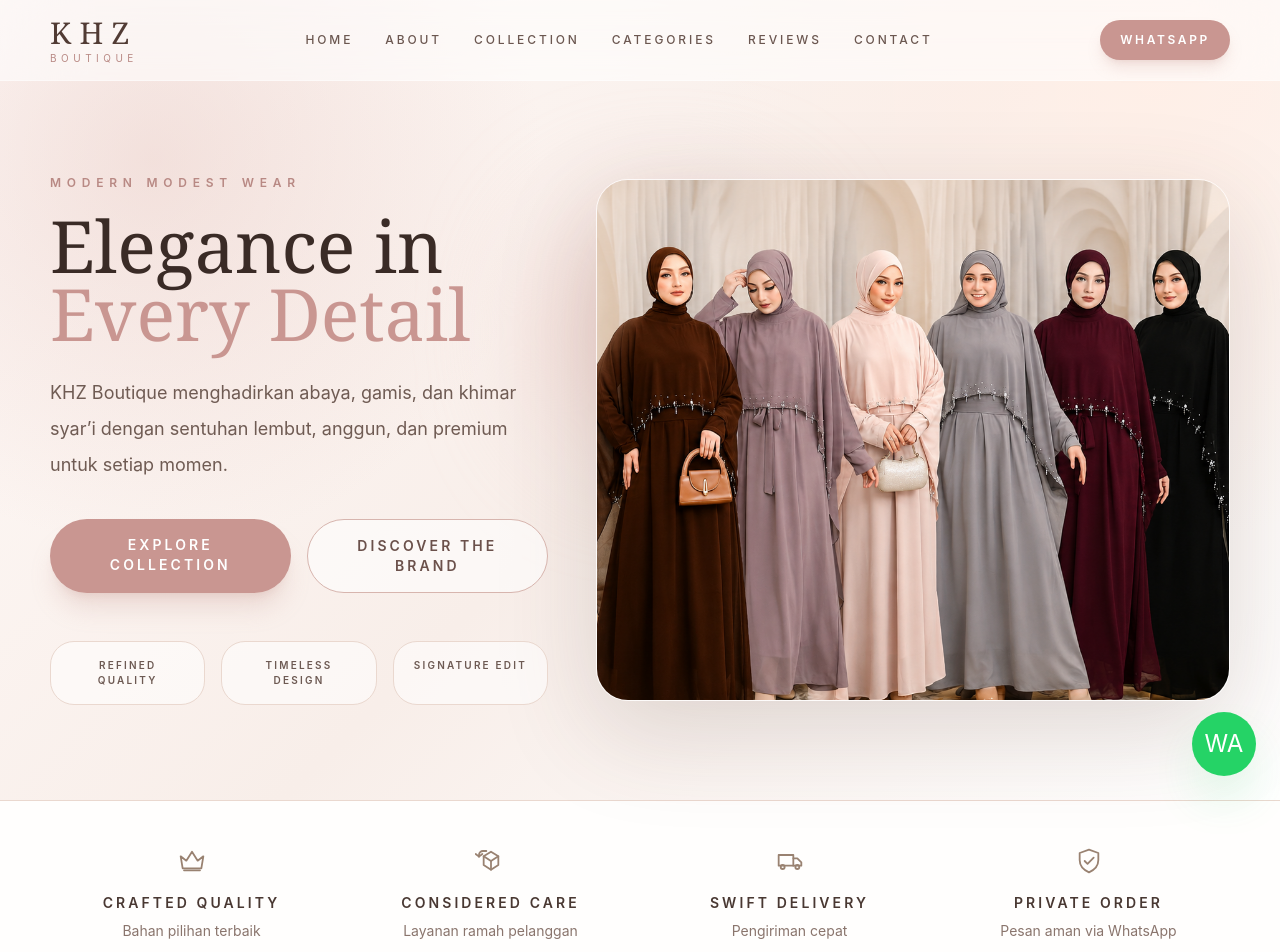
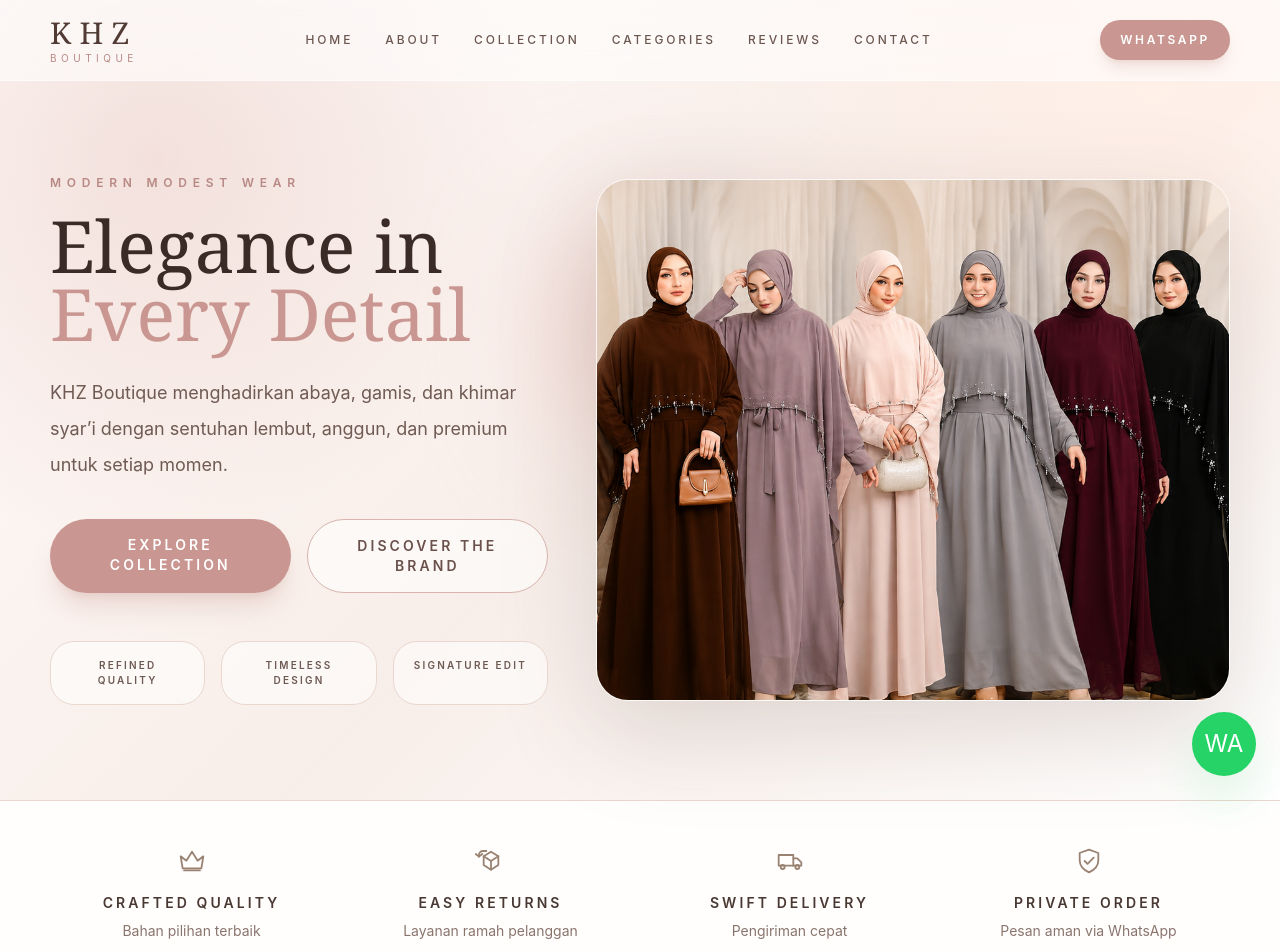
Before and after one commit to ridz15/KHZboutique, a Next.js app: page / in a window 1280 px wide. Shown: the top 952 px of the page. Built offline with nearby package versions, Linux system fonts and the light colour scheme.

Commit message:
Easy Returns

```diff
--- a/src/app/page.tsx
+++ b/src/app/page.tsx
@@ -77,7 +77,7 @@ type FeatureIcon = "crown" | "returns" | "truck" | "shield";
 
 const featureItems: { title: string; desc: string; icon: FeatureIcon }[] = [
   { title: "Crafted Quality", desc: "Bahan pilihan terbaik", icon: "crown" },
-  { title: "Considered Care", desc: "Layanan ramah pelanggan", icon: "returns" },
+  { title: "Easy Returns", desc: "Layanan ramah pelanggan", icon: "returns" },
   { title: "Swift Delivery", desc: "Pengiriman cepat", icon: "truck" },
   { title: "Private Order", desc: "Pesan aman via WhatsApp", icon: "shield" },
 ];
```
